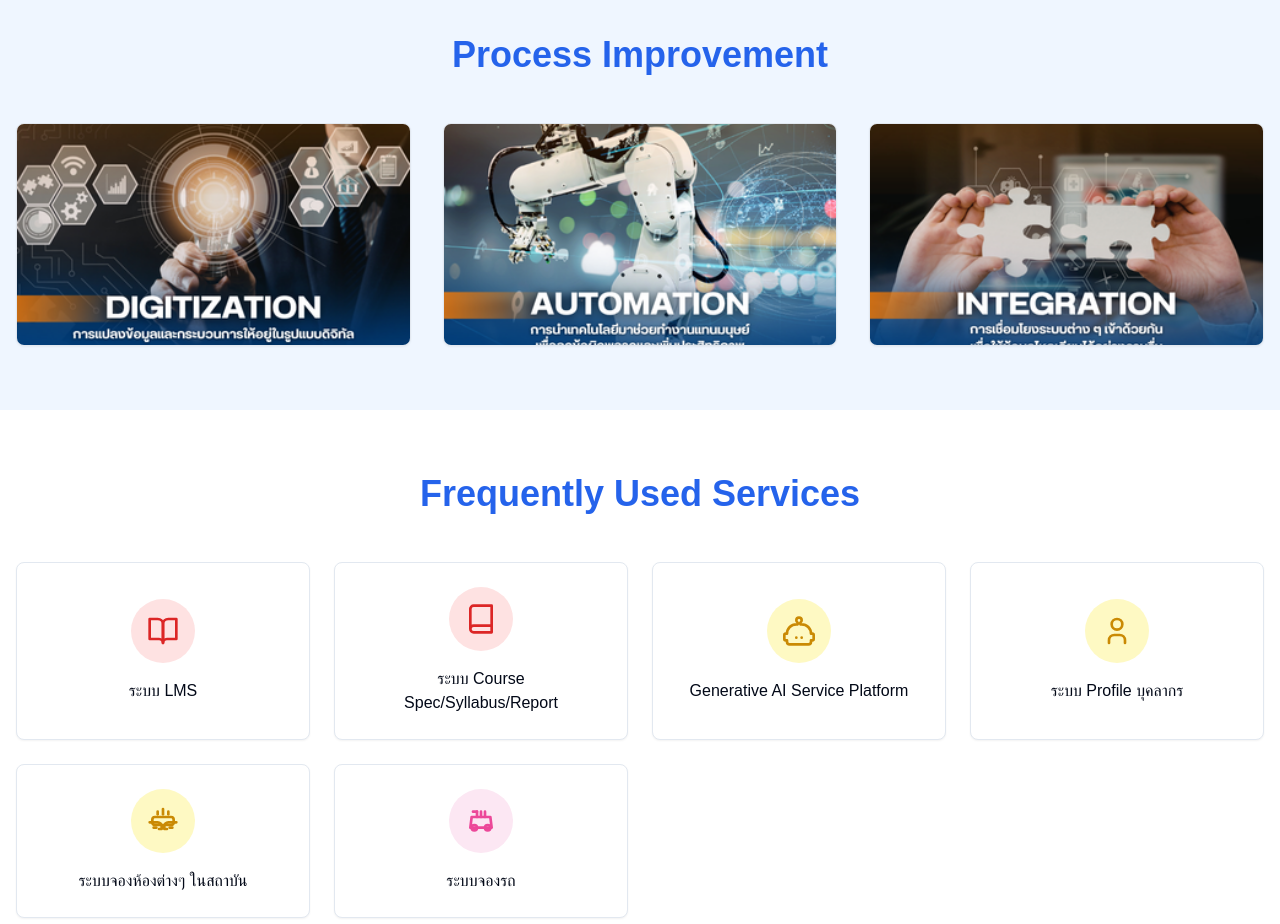
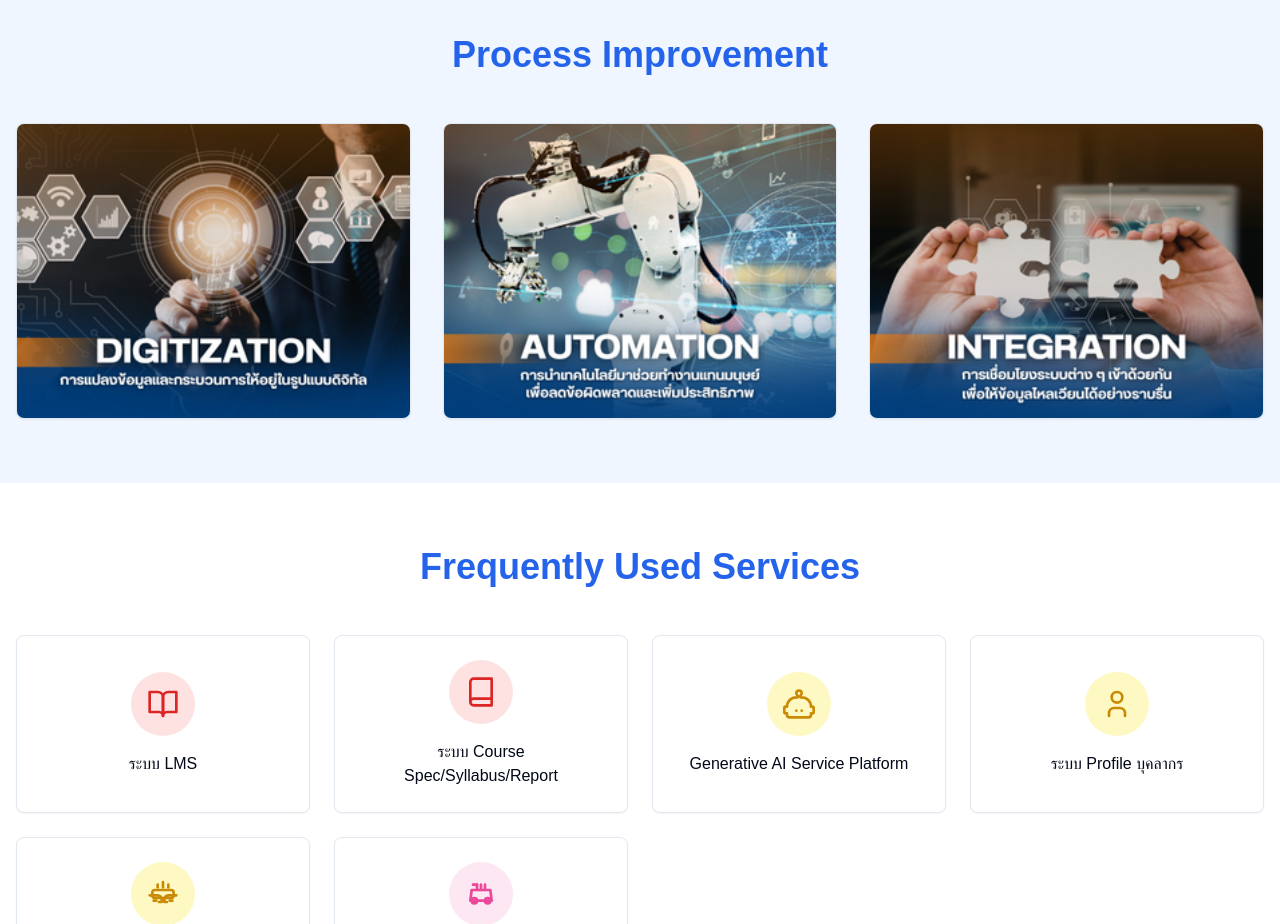
Before and after one commit to ObeOne-KMITL/kdmc, a Next.js app: page / in a window 1280 px wide. Shown: the part 960-1884 px from the top of the page. Built offline with nearby package versions, Linux system fonts and the light colour scheme; a web font is replaced by a local one.

Commit message:
Add new files
Co-authored-by: null <73372869+ObeOne-KMITL@users.noreply.github.com>

```diff
--- a/components/image-process-card.tsx
+++ b/components/image-process-card.tsx
@@ -10,7 +10,7 @@ interface ImageProcessCardProps {
 export default function ImageProcessCard({ title, imageSrc, url }: ImageProcessCardProps) {
   const CardComponent = (
     <Card className="h-full overflow-hidden transition-all hover:border-cyan-500 hover:shadow-lg card-hover-effect group">
-      <div className="relative w-full aspect-[16/9]">
+      <div className="relative w-full aspect-[4/3]">
         <Image
           src={imageSrc || "/placeholder.svg"}
           alt={title}
```
